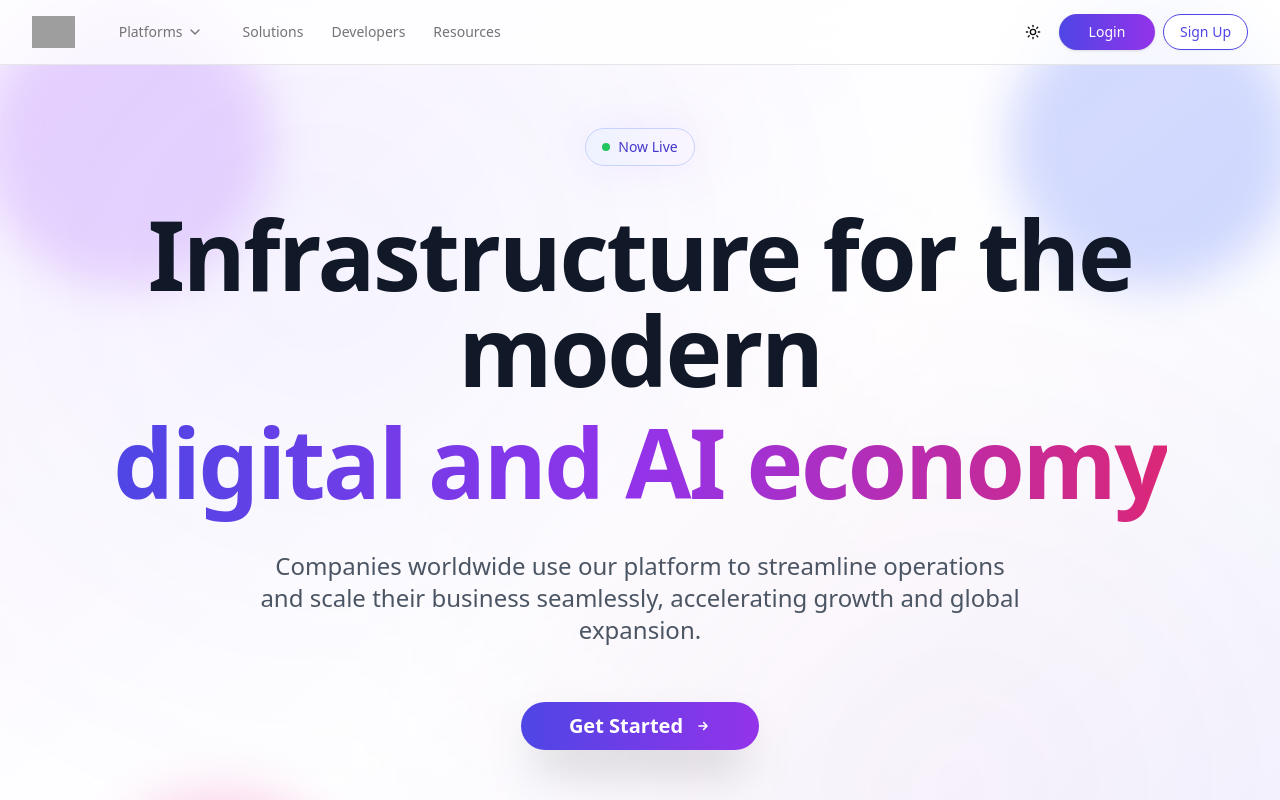
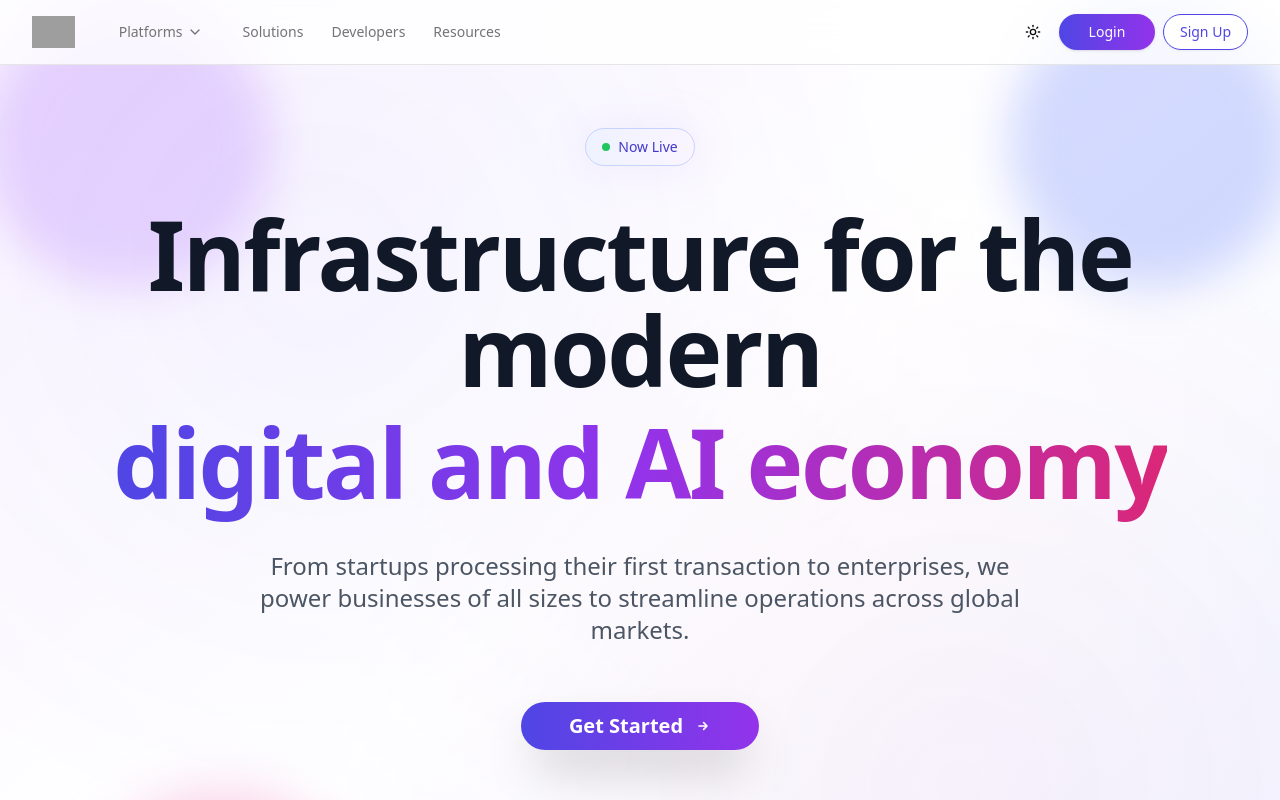
Before and after one commit to omniasky/paymonei-website, a Next.js app: page / in a window 1280 px wide. Shown: the top 800 px of the page. Built offline with nearby package versions, Linux system fonts and the light colour scheme; grey boxes are pictures that could not be loaded.

Commit message:
update wording

```diff
--- a/src/app/(main)/page.tsx
+++ b/src/app/(main)/page.tsx
@@ -159,7 +159,7 @@ export default function HomePage() {
             main: "Infrastructure for the modern",
             highlight: "digital and AI economy",
           }}
-          subtitle="Companies worldwide use our platform to streamline operations and scale their business seamlessly, accelerating growth and global expansion."
+          subtitle="From startups processing their first transaction to enterprises, we power businesses of all sizes to streamline operations across global markets."
           primaryCta={{
             label: "Get Started",
             href: "/auth/login",
```
